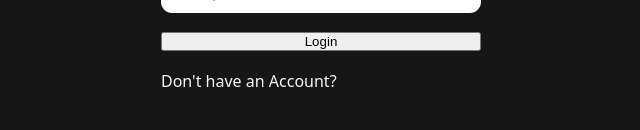
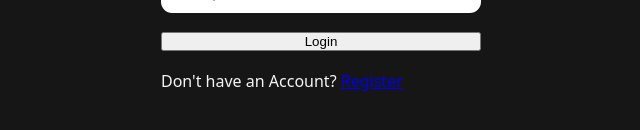
Before and after one commit to ShivamX04/SkillSight, a React app in the folder Frontend/: page /login in a window 1280 px wide. Shown: the part 454-584 px from the top of the page, without its empty margins (319-959 px from the left). Built offline with nearby package versions, Linux system fonts and the light colour scheme; no server answers; the HTML template or start-up script is replaced by a standard one.

Commit message:
Fixed register link visibility on login page

```diff
--- a/Frontend/src/features/auth/pages/Login.jsx
+++ b/Frontend/src/features/auth/pages/Login.jsx
@@ -67,7 +67,7 @@
         <button className='button primary-button'>Login</button>
 
         <p>
-          Don't have an Account? <Link to={'/register'}></Link>
+          Don't have an Account? <Link to='/register'> Register</Link>
         </p>
 
       </form>
```
Also changed, not shown: 2 other files (tests, documents, lock files or other folders).
